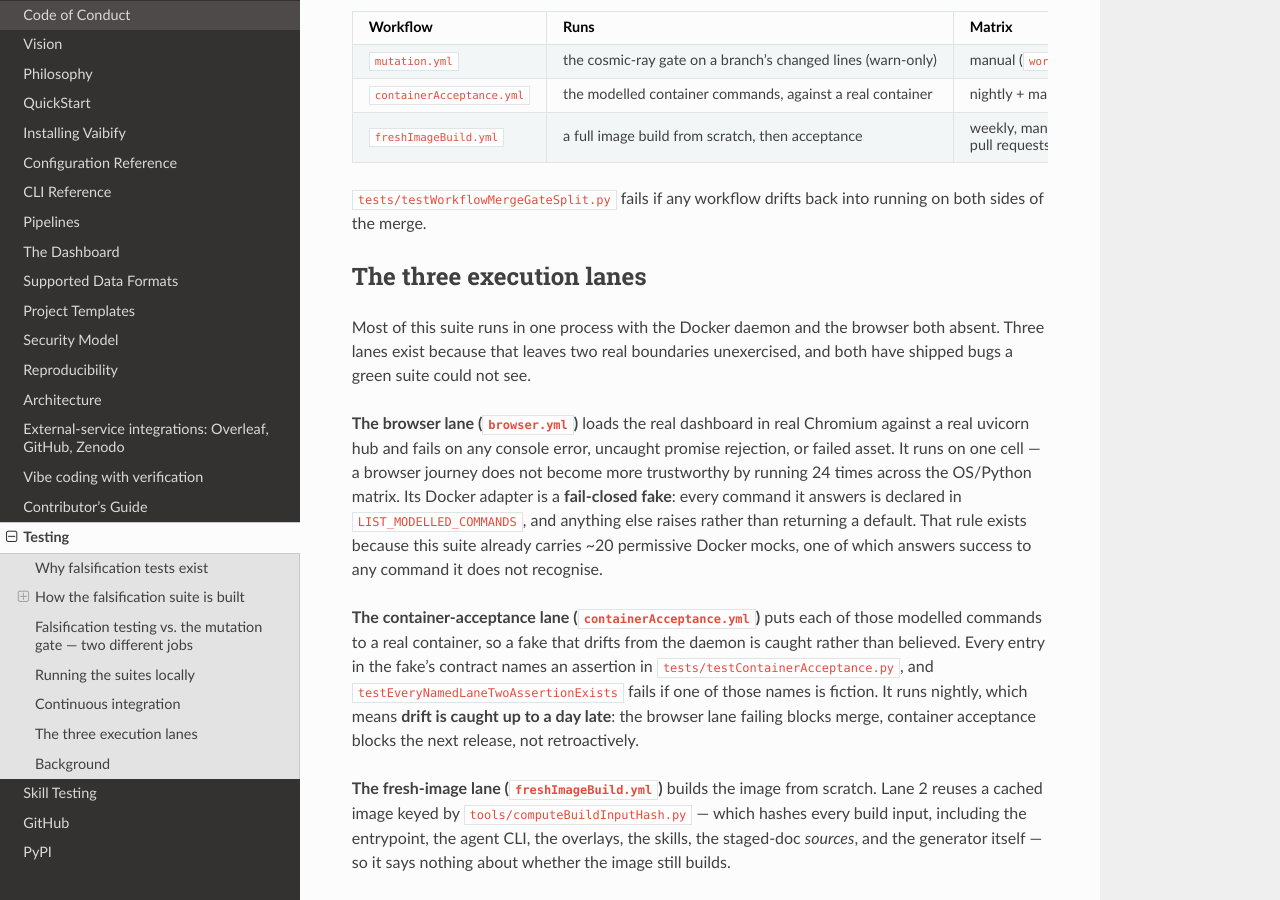
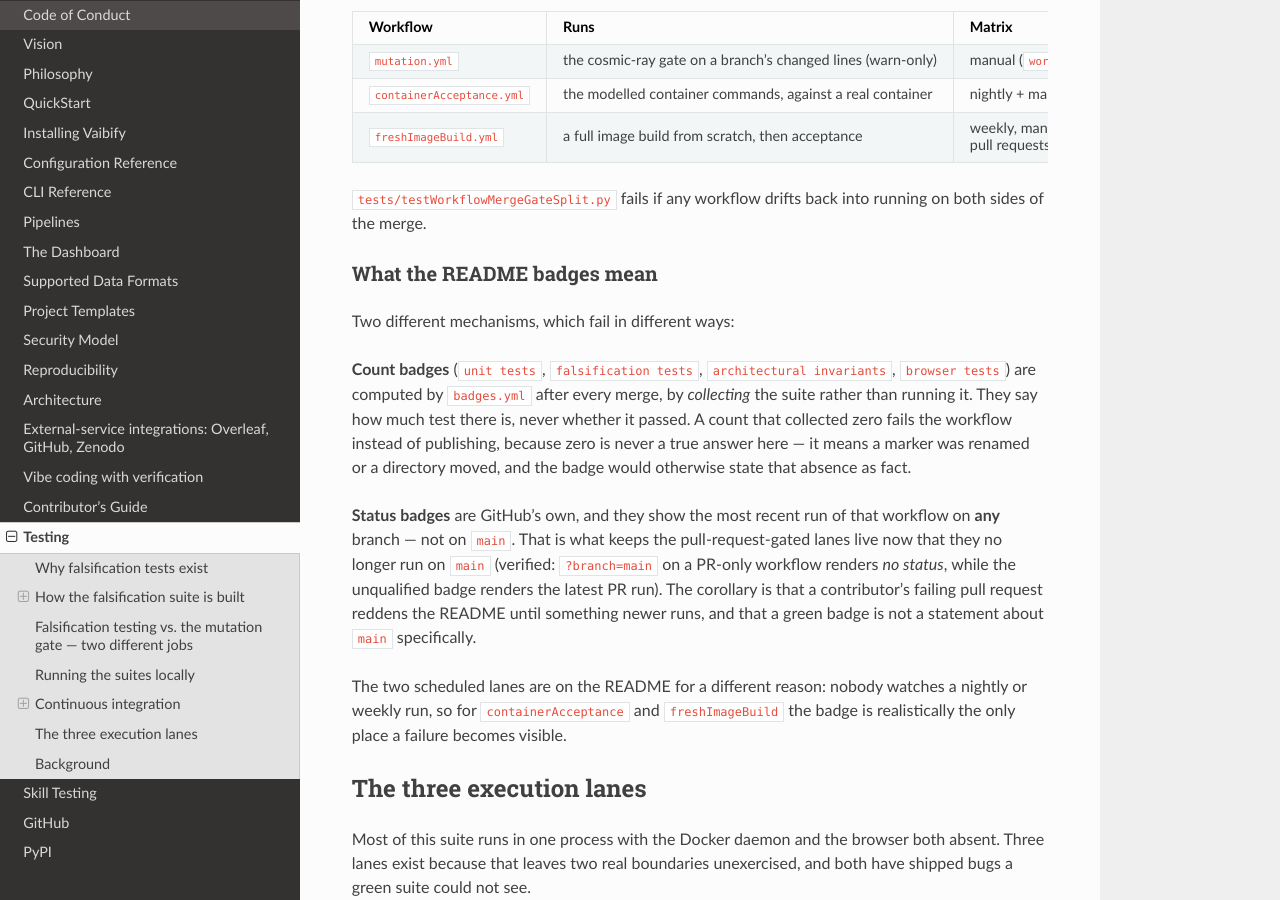
Before and after one commit to RoryBarnes/vaibify, a Sphinx documentation site: the page built from docs/testing.md, in a window 1280 px wide and 900 px high, scrolled down 4696 px. Built offline with Sphinx 7.4.7 and the Read the Docs theme 3.1.0, drawn with Linux system fonts in a browser that asks for light colours; the version number could not be read and is left out.

Commit message:
ci: add browser badges and surface the scheduled lanes
Adds a browser-test count badge (badges.yml collects tests/browser the
same way it collects the other three) and status badges for browser,
containerAcceptance and freshImageBuild.

The two scheduled lanes are the point of this change. Nobody watches a
nightly or weekly run, so the README badge is realistically the only
place their failure becomes visible -- the case that matters most now
that the merge gate covers everything else.

Also guards the counts: a selection that collects zero now fails the
workflow instead of publishing "0 tests" as fact. Zero is never a true
answer for this repo; it means a marker was renamed or a directory
moved, and the badge would state that absence as a measurement.

One correction recorded in docs/testing.md, because I had this wrong
while planning the split: GitHub's status badges do NOT filter to the
default branch. Verified directly -- ?branch=main on a workflow with
only pull_request runs renders "no status", while the unqualified badge
renders the latest PR run. So the pull-request-gated lanes' badges stay
live on their own and needed no fix. What is true is that they reflect
the most recent run on ANY branch, so a contributor's failing PR
reddens the README, and a green badge is not a claim about main
specifically. Both halves are now written down rather than assumed.

browser.json will read "resource not found" until badges.yml next runs
on main, which is the documented behaviour of every endpoint badge here.

Co-Authored-By: Claude Opus 5 (1M context) <noreply@anthropic.com>

```diff
--- a/docs/testing.md
+++ b/docs/testing.md
@@ -234,6 +234,32 @@ branch ruleset and blocked an otherwise fully green pull request.
 `tests/testWorkflowMergeGateSplit.py` fails if any workflow drifts back
 into running on both sides of the merge.
 
+### What the README badges mean
+
+Two different mechanisms, which fail in different ways:
+
+**Count badges** (`unit tests`, `falsification tests`, `architectural
+invariants`, `browser tests`) are computed by `badges.yml` after every
+merge, by *collecting* the suite rather than running it. They say how
+much test there is, never whether it passed. A count that collected
+zero fails the workflow instead of publishing, because zero is never a
+true answer here — it means a marker was renamed or a directory moved,
+and the badge would otherwise state that absence as fact.
+
+**Status badges** are GitHub's own, and they show the most recent run of
+that workflow on **any** branch — not on `main`. That is what keeps the
+pull-request-gated lanes live now that they no longer run on `main`
+(verified: `?branch=main` on a PR-only workflow renders *no status*,
+while the unqualified badge renders the latest PR run). The corollary
+is that a contributor's failing pull request reddens the README until
+something newer runs, and that a green badge is not a statement about
+`main` specifically.
+
+The two scheduled lanes are on the README for a different reason:
+nobody watches a nightly or weekly run, so for `containerAcceptance`
+and `freshImageBuild` the badge is realistically the only place a
+failure becomes visible.
+
 ## The three execution lanes
 
 Most of this suite runs in one process with the Docker daemon and the
```
Also changed, not shown: README.md (+11 -0 lines), 1 other file.
